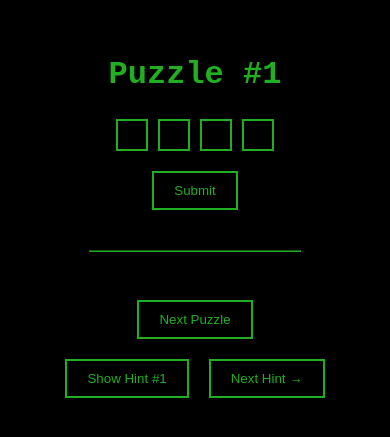
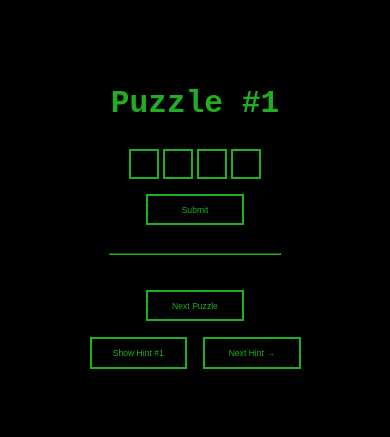
Before and after one commit to sam-carruthers99/spy-escaperoom-answer-checker, a React (Create React App) app: page /1 in a window 390 px wide. Shown: the part 201-638 px from the top of the page. Built offline with nearby package versions, Linux system fonts and the light colour scheme.

Commit message:
style and responsiveness changes for mobile

```diff
--- a/src/App.css
+++ b/src/App.css
@@ -16,29 +16,24 @@ body {
   flex-direction: column;
   align-items: center;
   justify-content: center;
-  align-items: center;
   height: 100vh;
   width: 100%;
-  flex-direction: column;
 }
 
 .input-container {
   display: flex;
   justify-content: center;
-  /* margin-top: 20px; */
+  margin-top: 5px;
   margin-bottom: 5px;
 }
 
 input.puzzle-input {
-  margin: 5px;
+  margin: 2px;
   padding: 10px;
   border: 2px solid #20af20;
   background-color: #000;
   color: #20af20;
-  font-size: 3vw; /* Use vw for dynamic font scaling */
   text-align: center;
-  width: 2vw;  /* Input box width is 10% of the viewport width */
-  height: 2vw; /* Input box height is also 10% of the viewport width */
 }
 
 .navigation button, .hint-section button, button {
@@ -50,21 +45,123 @@ input.puzzle-input {
   cursor: pointer;
 }
 
+
+
 .navigation button:hover, .hint-section button:hover {
   background-color: #20af20;
   color: #000;
 }
 
 .navigation {
-  margin-top: 30px;
+  margin-top: 5vw
 }
 
 .hint-text {
-  margin-top: 10px;
+  margin: 10px;
+  padding: 10px;
   color: #ff0000; /* Optional red text for hints */
 }
 
 .line-break {
-  margin-top: 30px;
+  margin-top: 5vw;
   border-color: #20af20;
 }
+
+
+
+@media (max-width: 375px) {
+  /* Styles for small phones */
+  input.puzzle-input {
+    width: 1vw; /* Larger input boxes for small screens */
+    height: 1vw;
+    font-size: 2vw; /* Larger font size for better readability */
+    margin: 1px;
+  }
+  .navigation button, .hint-section button, button {
+    width: 27vw;
+    height: 8vw;
+    font-size: 2.4vw;
+    padding: 0px;
+    margin: 5px;
+  }
+  .puzzle-title {
+    font-size: 8vw;
+  }
+}
+
+@media (min-width: 376px) and (max-width: 414px) {
+  /* Styles for medium-sized phones */
+  input.puzzle-input {
+    width: 1.5vw; /* Larger input boxes for small screens */
+    height: 1.5vw;
+    font-size: 2vw; /* Larger font size for better readability */
+  }
+  .navigation button, .hint-section button, button {
+    width: 25vw;
+    height: 8vw;
+    font-size: 2.2vw;
+    padding: 0px;
+    margin: 8px;
+  }
+  .puzzle-title {
+    font-size: 8vw;
+  }
+}
+
+@media (min-width: 415px) and (max-width: 600px) {
+  /* Styles for larger phones */
+  input.puzzle-input {
+    width: 1.5vw; /* Larger input boxes for small screens */
+    height: 1.5vw;
+    font-size: 2vw; /* Larger font size for better readability */
+  }
+  .navigation button, .hint-section button, button {
+    width: 28vw;
+    height: 9vw;
+    font-size: 2vw;
+    padding: 0px;
+  }
+}
+
+/* Medium screens (e.g., tablets) */
+@media (min-width: 601px) and (max-width: 1024px) {
+  input.puzzle-input {
+    width: 3vw; /* Slightly smaller input boxes for medium screens */
+    height: 3vw;
+    font-size: 2vw;
+    margin: 4px;
+  }
+  .navigation button, .hint-section button, button {
+    width: 23vw;
+    height: 7vw;
+    font-size: 1.8vw;
+    padding: 2px;
+  }
+  .puzzle-title {
+    font-size: 7vw;
+  }
+}
+
+/* Large screens (e.g., desktops) */
+@media (min-width: 1025px) {
+  input.puzzle-input {
+    width: 3vw; /* Smaller input boxes for large screens */
+    height: 3vw;
+    font-size: 2vw;
+    margin: 5px;
+  }
+  .navigation button, .hint-section button, button {
+    width: 18vw;
+    height: 5vw;
+    font-size: 1.5vw;
+    padding: 0px;
+  }
+  .puzzle-title {
+    font-size: 4vw;
+  }
+
+  .line-break {
+    /* margin-top: 2vw; */
+  }
+
+}
--- a/src/Puzzle.js
+++ b/src/Puzzle.js
@@ -160,7 +160,7 @@ const Puzzle = ({ puzzleNumber }) => {
 
   return (
     <div className="puzzle-container">
-      <h1>Puzzle #{puzzle.number}</h1>
+      <h1 className="puzzle-title">Puzzle #{puzzle.number}</h1>
       <div className="input-container">{renderInputBoxes()}</div>
         <button onClick={submitClicked}>Submit</button>
 
```
